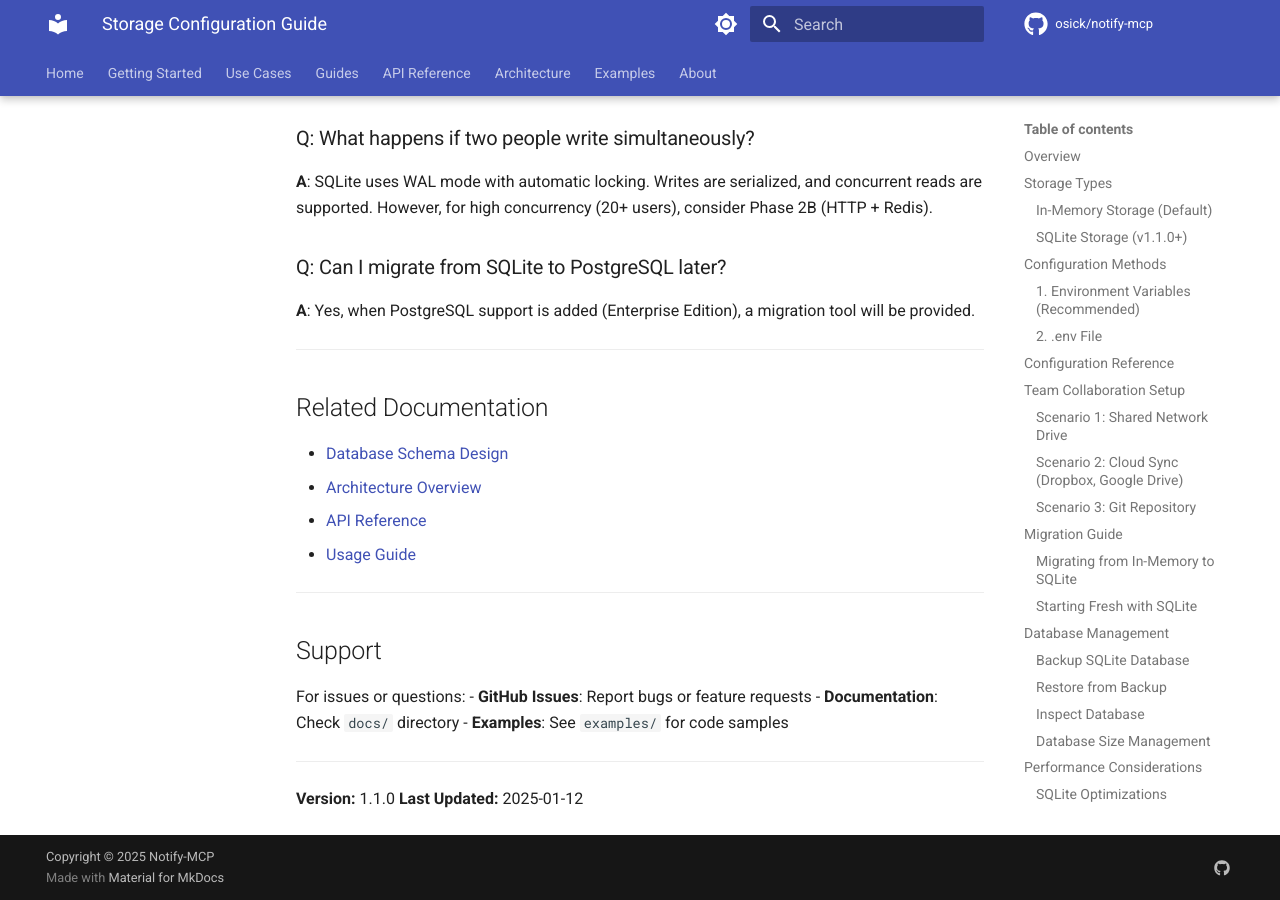
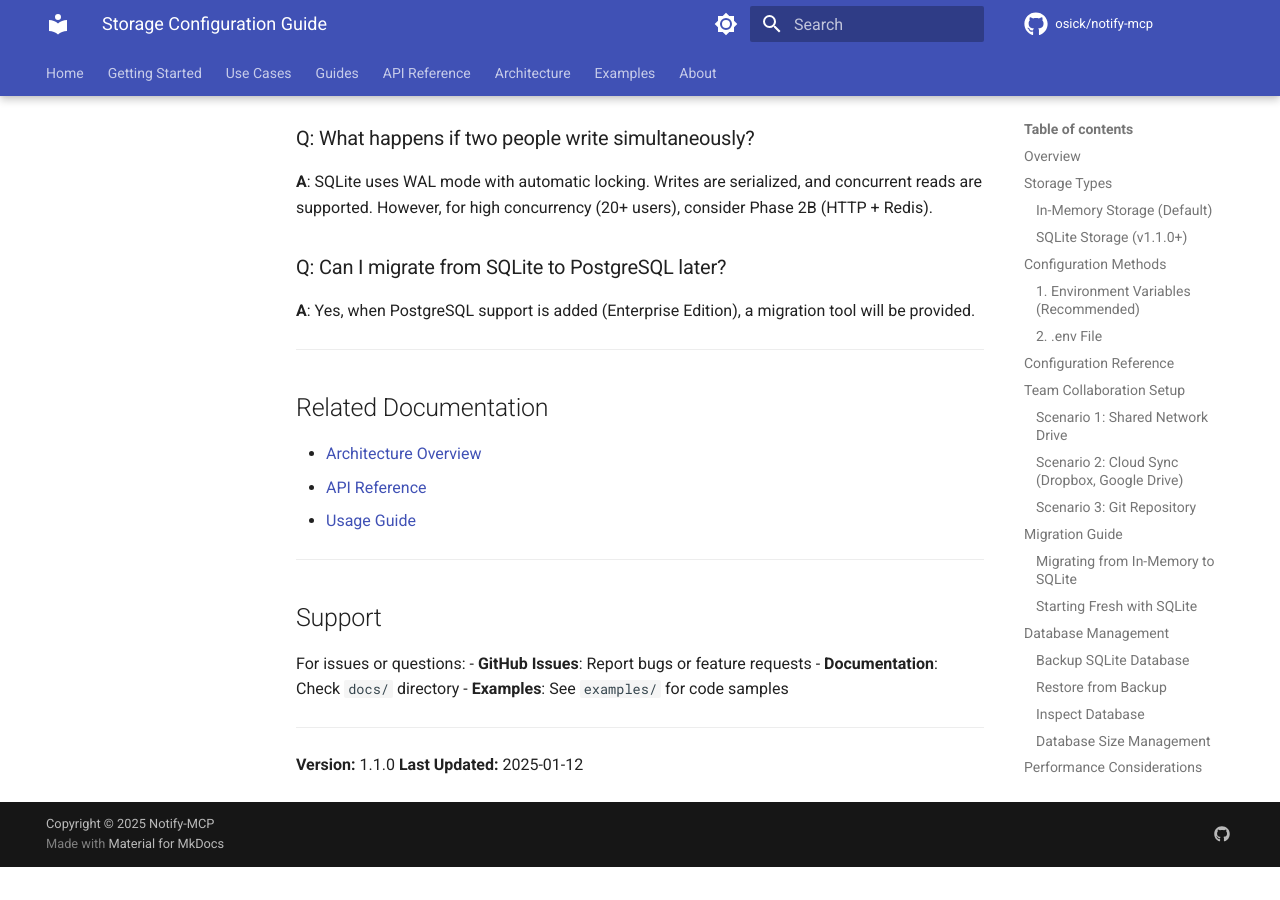
Before and after one commit to osick/notify-mcp, an MkDocs documentation site: the page built from docs/STORAGE_GUIDE.md, in a window 1280 px wide and 900 px high, scrolled down 9790 px. Built offline with MkDocs 1.6.1 and Material for MkDocs 9.7.7, drawn with Linux system fonts in a browser that asks for light colours; comment, search, counter and statistics services are not loaded; the version menu is left out; after the commit the page ends 10657 px from its top, so only the background shows below that.

Commit message:
link fix 2

```diff
--- a/docs/STORAGE_GUIDE.md
+++ b/docs/STORAGE_GUIDE.md
@@ -473,7 +473,6 @@ For large-scale deployments (20+ users), wait for:
 
 ## Related Documentation
 
-- [Database Schema Design](../docs/product/database-schema.md)
 - [Architecture Overview](ARCHITECTURE.md)
 - [API Reference](API.md)
 - [Usage Guide](USAGE_GUIDE.md)
```
